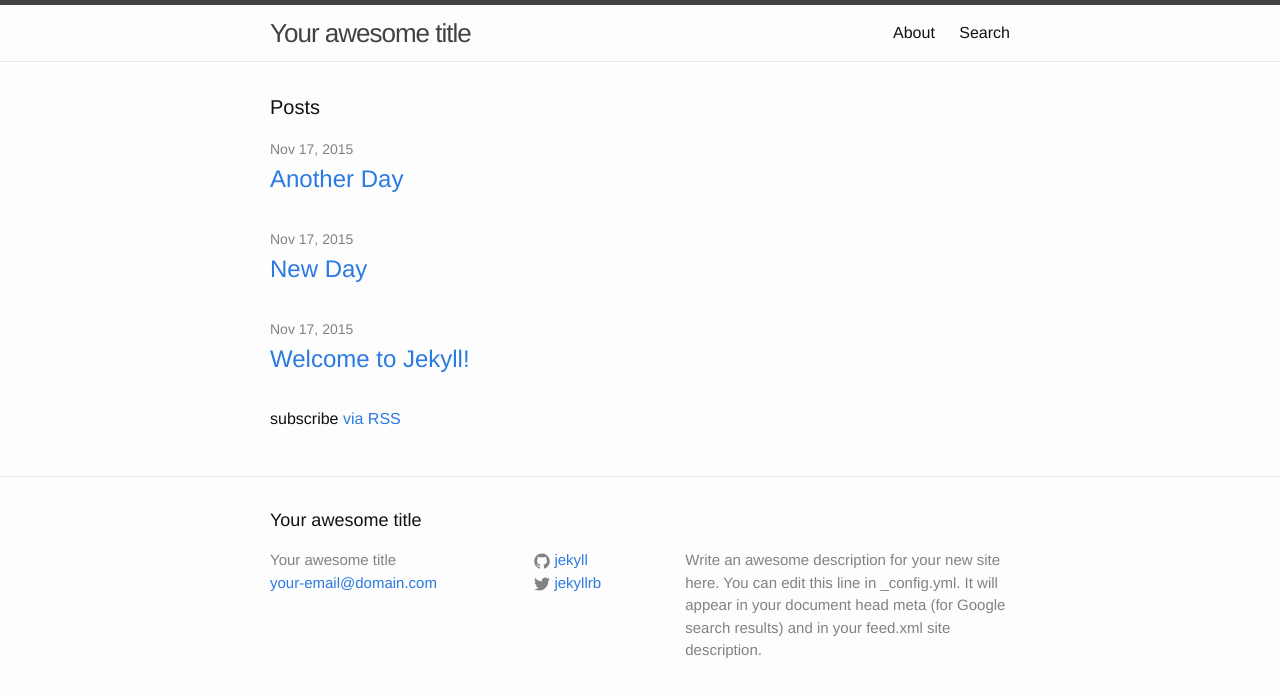
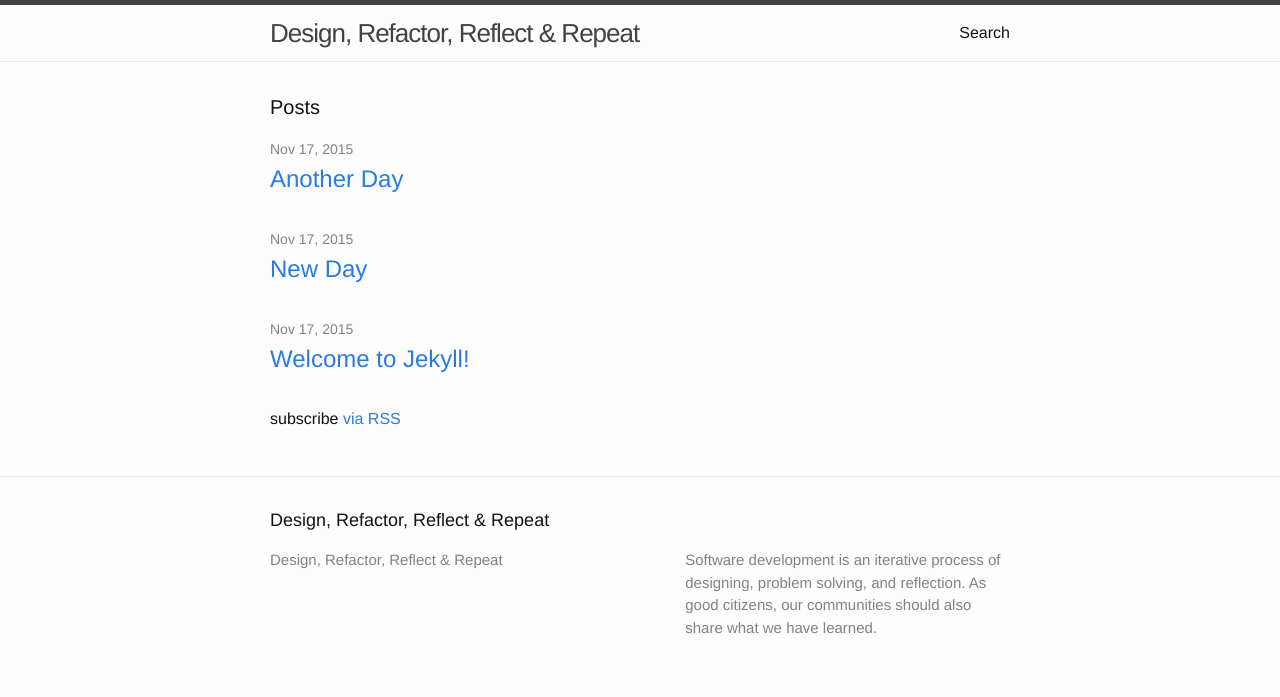
Before and after one commit to condevhi/blog, a Jekyll site: the page built from index.html, in a window 1280 px wide. Shown: the top 697 px of the page. Built offline with Jekyll 4.4.1, drawn with Linux system fonts in a browser that asks for light colours.

Commit message:
Clean up of generic setting values

```diff
--- a/_config.yml
+++ b/_config.yml
@@ -6,16 +6,15 @@
 # 'jekyll serve'. If you change this file, please restart the server process.
 
 # Site settings
-title: Your awesome title
-email: your-email@domain.com
+title: Design, Refactor, Reflect &amp; Repeat
+# email: your-email@domain.com
 description: > # this means to ignore newlines until "baseurl:"
-  Write an awesome description for your new site here. You can edit this
-  line in _config.yml. It will appear in your document head meta (for
-  Google search results) and in your feed.xml site description.
+  Software development is an iterative process of designing, problem solving, and reflection.
+  As good citizens, our communities should also share what we have learned.
 baseurl: "" # the subpath of your site, e.g. /blog
-url: "http://yourdomain.com" # the base hostname & protocol for your site
-twitter_username: jekyllrb
-github_username:  jekyll
+# url: "http://yourdomain.com" # the base hostname & protocol for your site
+# twitter_username: jekyllrb
+# github_username:  jekyll
 
 # Build settings
 markdown: kramdown
```
Also changed, not shown: about.md (deleted, +0 -15 lines).
